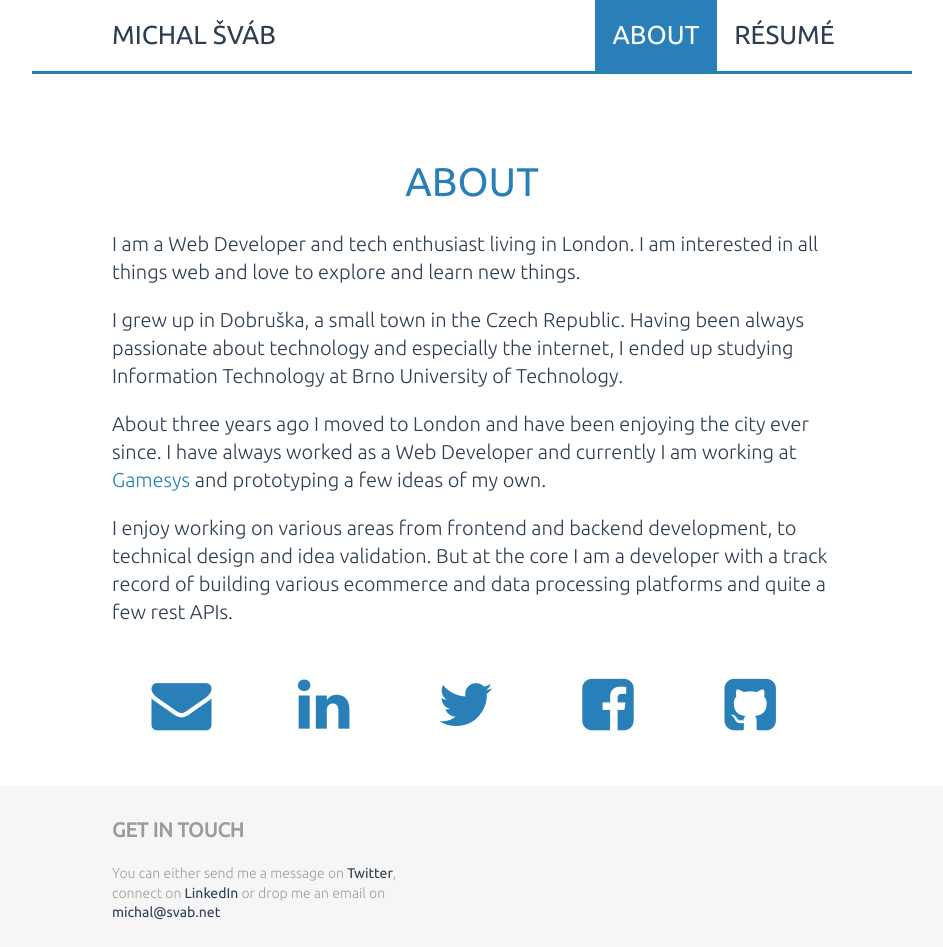
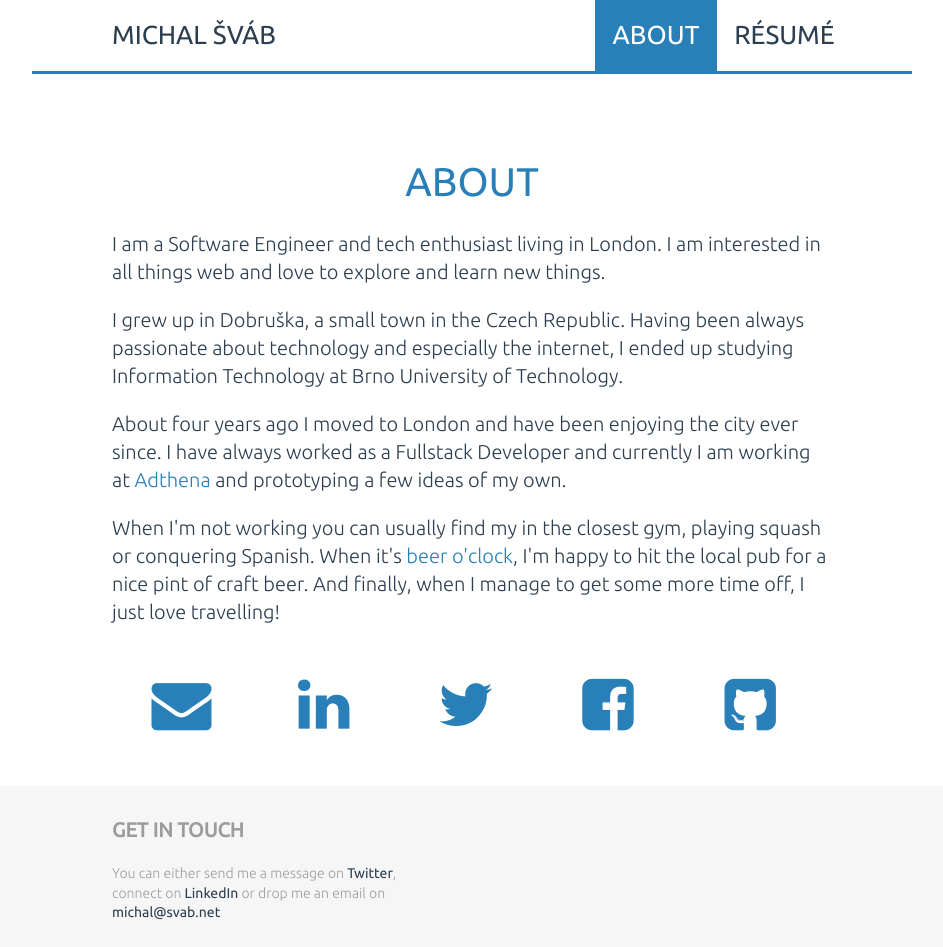
Before and after one commit to msvab/msvab.github.io, a Jekyll site: the page built from about.html, in a window 1280 px wide. Shown: the whole page, without its empty margins (168-1111 px from the left). Built offline with Jekyll 4.4.1, drawn with Linux system fonts in a browser that asks for light colours.

Commit message:
updated deps, resume and about page

```diff
--- a/Gemfile
+++ b/Gemfile
@@ -2,4 +2,4 @@ source 'https://rubygems.org'
 
 ruby '2.2.0'
 
-gem 'github-pages', '31'
+gem 'github-pages', '33'
--- a/about.html
+++ b/about.html
@@ -7,14 +7,15 @@ permalink: /about/
 ---
 <section>
   <h2 class="text-center">About</h2>
-  <p>I am a Web Developer and tech enthusiast living in London. I am interested in all things web and love to explore and learn new things.</p>
+  <p>I am a Software Engineer and tech enthusiast living in London. I am interested in all things web and love to explore and learn new things.</p>
   <p>I grew up in Dobruška, a small town in the Czech Republic. Having been always passionate about technology and especially the internet,
-  I ended up studying Information Technology at Brno University of Technology.</p>
-  <p>About three years ago I moved to London and have been enjoying the city ever since. I have always worked as a Web Developer and
-  currently I am working at <a href="http://www.gamesyscorporate.com/">Gamesys</a> and prototyping a few ideas of my own.</p>
-  <p>I enjoy working on various areas from frontend and backend development, to technical design and idea validation.
-  But at the core I am a developer with a track record of building various ecommerce and data processing platforms and
-  quite a few rest APIs.</p>
+    I ended up studying Information Technology at Brno University of Technology.</p>
+  <p>About four years ago I moved to London and have been enjoying the city ever since. I have always worked as a Fullstack Developer and
+    currently I am working at <a href="http://www.adthena.com/" target="_blank">Adthena</a> and prototyping a few ideas of my own.</p>
+  <p>When I'm not working you can usually find my in the closest gym, playing squash or conquering Spanish. When it's
+    <a href="http://isitbeeroclock.com/" target="_blank">beer o'clock</a>, I'm happy to hit the local pub for a nice pint of craft beer.
+    And finally, when I manage to get some more time off, I just love travelling!</p>
+
   <div class="contact-links">
     <a href="mailto:michal@svab.net?subject=Hello!" target="_blank" title="Email" class="email"></a>
     <a href="https://www.linkedin.com/in/msvab" target="_blank" title="LinkedIn" class="linkedin"></a>
```
Also changed, not shown: resume.html (+9 -0 lines), Gemfile.lock.
